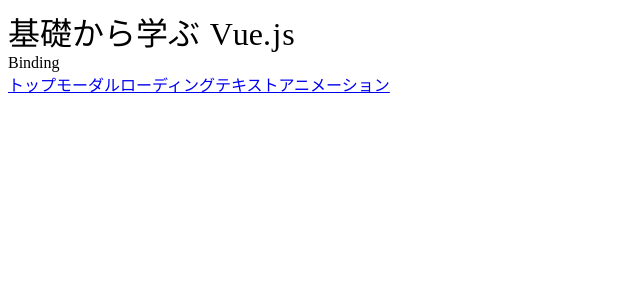
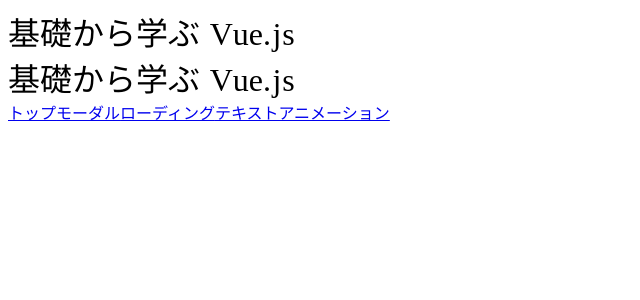
Before and after one commit to Hiromi-I/vue-practice, a Vue app: page /text-animation in a window 1280 px wide. Shown: the top 300 px of the page, without its empty margins (0-640 px from the left). Built offline with nearby package versions, Linux system fonts and the light colour scheme.

Commit message:
BindingTextAnimationを実装

```diff
--- a/src/components/BindingTextAnimation.vue
+++ b/src/components/BindingTextAnimation.vue
@@ -1,3 +1,36 @@
 <template>
-  <div>Binding</div>
+  <div>
+    <span
+      v-for="(t, index) in text"
+      :key="index"
+      class="item"
+      :style="{ animationDelay: index * 100 + 'ms' }"
+      v-text="t"
+    />
+  </div>
 </template>
+
+<script>
+export default {
+  data() {
+    return {
+      text: "基礎から学ぶ Vue.js"
+    };
+  }
+}
+</script>
+
+<style scoped>
+@keyframes text-in {
+  0% {
+    transform: translate(0, -20px);
+    opacity: 0;
+  }
+}
+.item {
+  display: inline-block;
+  min-width: 0.3em;
+  font-size: 2rem;
+  animation: text-in 0.8s cubic-bezier(0.22, 0.15, 0.25, 1.43) 0s backwards;
+}
+</style>
```
